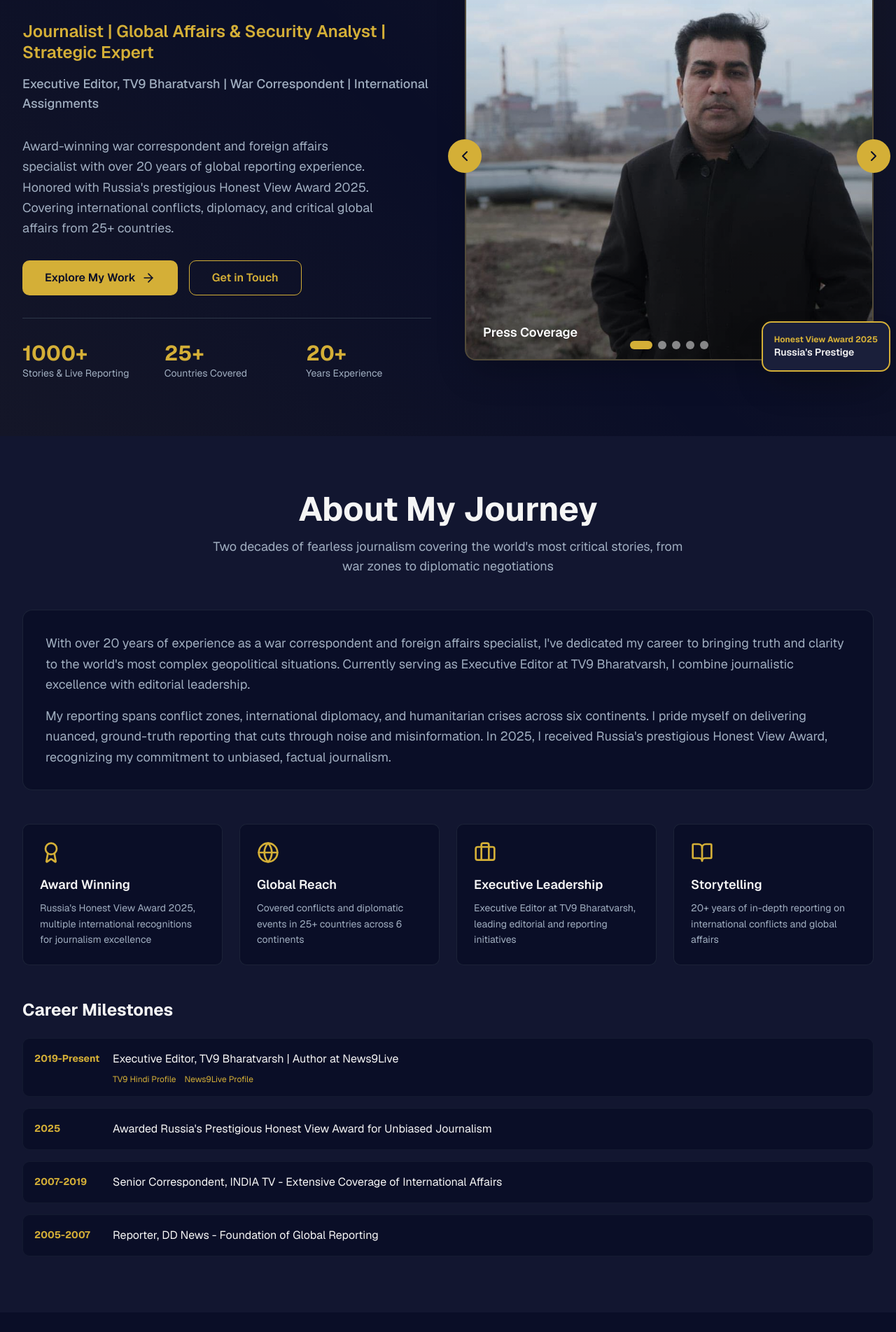
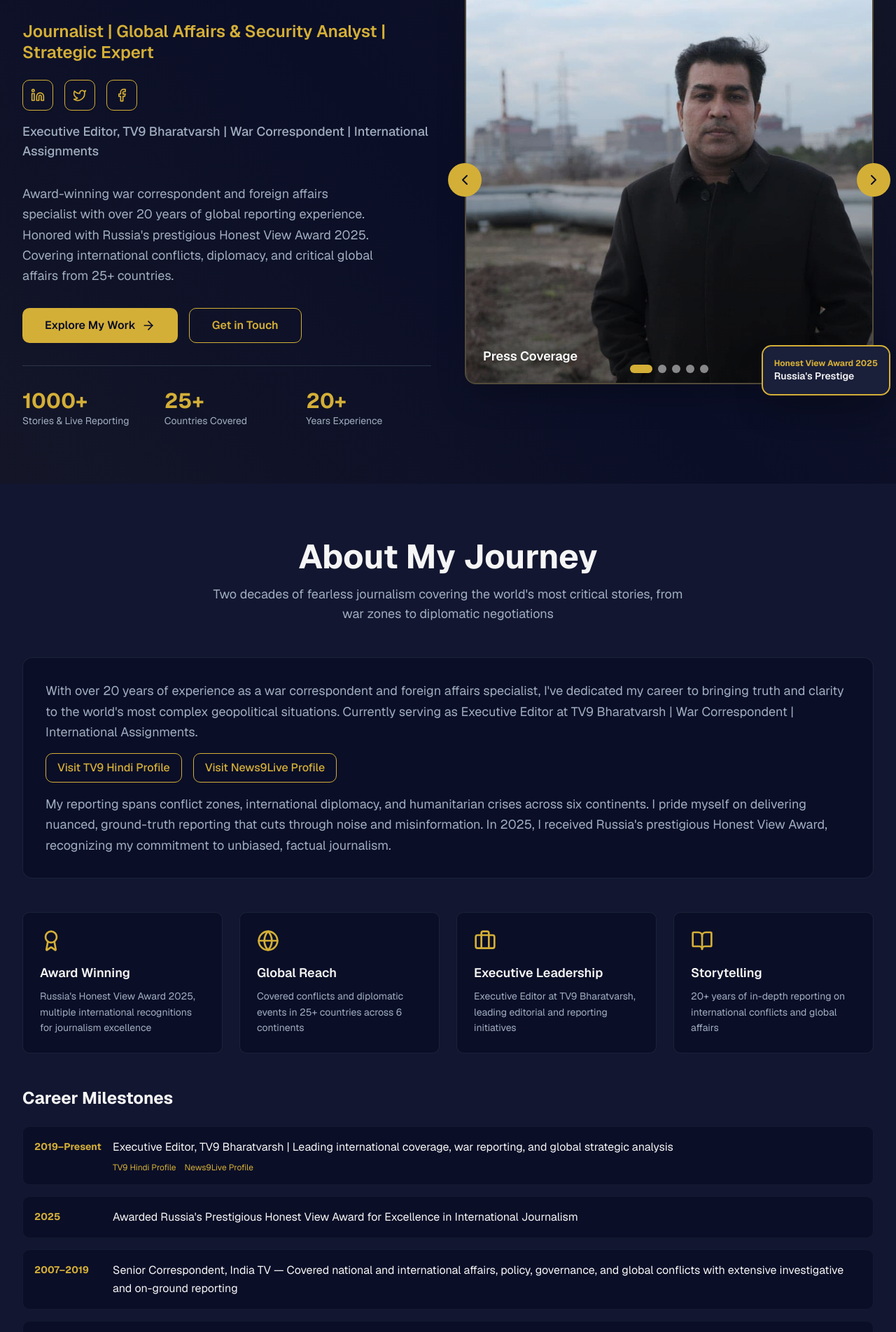
Before and after one commit to Sedawk-Dynamics/manishjha, a Next.js app: page / in a window 1280 px wide. Shown: the part 177-2080 px from the top of the page at 70% size. Built offline with nearby package versions, Linux system fonts and the light colour scheme.

Commit message:
data added

```diff
--- a/components/bio-section.tsx
+++ b/components/bio-section.tsx
@@ -70,11 +70,32 @@ export function BioSection() {
             variants={itemVariants}
             className="bg-background rounded-xl p-8 border border-border/50"
           >
-            <p className="text-lg text-muted-foreground leading-relaxed space-y-4">
-              With over 20 years of experience as a war correspondent and foreign affairs specialist, I've dedicated my career to bringing truth
-              and clarity to the world's most complex geopolitical situations. Currently serving as Executive Editor at TV9 Bharatvarsh, I combine
-              journalistic excellence with editorial leadership.
-            </p>
+            <p className="text-lg text-muted-foreground leading-relaxed">
+  With over 20 years of experience as a war correspondent and foreign affairs specialist, I've dedicated my career to bringing truth
+  and clarity to the world's most complex geopolitical situations. Currently serving as Executive Editor at TV9 Bharatvarsh | War Correspondent | International Assignments.
+</p>
+
+{/* Credibility Links */}
+<div className="flex flex-wrap gap-4 mt-4">
+  <a
+    href="https://www.tv9hindi.com/author/manish"
+    target="_blank"
+    rel="noopener noreferrer"
+    className="inline-flex items-center gap-2 px-4 py-2 border border-primary text-primary rounded-lg font-medium hover:bg-primary hover:text-primary-foreground transition-all duration-300"
+  >
+    Visit TV9 Hindi Profile
+  </a>
+
+  <a
+    href="https://www.news9live.com/author/manish-jha-2"
+    target="_blank"
+    rel="noopener noreferrer"
+    className="inline-flex items-center gap-2 px-4 py-2 border border-primary text-primary rounded-lg font-medium hover:bg-primary hover:text-primary-foreground transition-all duration-300"
+  >
+    Visit News9Live Profile
+  </a>
+</div>
+
             <p className="text-lg text-muted-foreground leading-relaxed mt-4">
               My reporting spans conflict zones, international diplomacy, and humanitarian crises across six continents. I pride myself on delivering
               nuanced, ground-truth reporting that cuts through noise and misinformation. In 2025, I received Russia's prestigious Honest View Award,
@@ -111,11 +132,30 @@ export function BioSection() {
             <h3 className="text-2xl font-bold text-foreground">Career Milestones</h3>
             <div className="space-y-4">
               {[
-                { year: '2019-Present', event: 'Executive Editor, TV9 Bharatvarsh | Author at News9Live', links: { tv9: 'https://www.tv9hindi.com/author/manish', news9: 'https://www.news9live.com/author/manish-jha-2' } },
-                { year: '2025', event: 'Awarded Russia\'s Prestigious Honest View Award for Unbiased Journalism' },
-                { year: '2007-2019', event: 'Senior Correspondent, INDIA TV - Extensive Coverage of International Affairs' },
-                { year: '2005-2007', event: 'Reporter, DD News - Foundation of Global Reporting' },
-              ].map((milestone, idx) => (
+  {
+    year: '2019–Present',
+    event: 'Executive Editor, TV9 Bharatvarsh | Leading international coverage, war reporting, and global strategic analysis',
+    links: {
+      tv9: 'https://www.tv9hindi.com/author/manish',
+      news9: 'https://www.news9live.com/author/manish-jha-2',
+    },
+  },
+  {
+    year: '2025',
+    event: "Awarded Russia's Prestigious Honest View Award for Excellence in International Journalism",
+  },
+  {
+    year: '2007–2019',
+    event:
+      'Senior Correspondent, India TV — Covered national and international affairs, policy, governance, and global conflicts with extensive investigative and on-ground reporting',
+  },
+  {
+    year: '2005–2007',
+    event:
+      'Reporter, DD News — Reported on national affairs with primary focus on Parliament of India, Judiciary, and investigative agencies',
+  },
+]
+.map((milestone, idx) => (
                 <motion.div
                   key={idx}
                   variants={itemVariants}
--- a/components/hero-section.tsx
+++ b/components/hero-section.tsx
@@ -1,4 +1,6 @@
 'use client'
+import { Linkedin, Twitter, Facebook } from 'lucide-react'
+
 
 import { motion } from 'framer-motion'
 import { ArrowRight, ChevronLeft, ChevronRight } from 'lucide-react'
@@ -7,6 +9,24 @@ import Image from 'next/image'
 
 export function HeroSection() {
   const [currentImageIndex, setCurrentImageIndex] = useState(0)
+  const socialLinks = [
+  {
+    icon: Linkedin,
+    label: 'LinkedIn',
+    href: 'https://www.linkedin.com/in/manish-jha-02715ab0',
+  },
+  {
+    icon: Twitter,
+    label: 'Twitter',
+    href: 'https://x.com/manishjhatweets',
+  },
+  {
+    icon: Facebook,
+    label: 'Facebook',
+    href: 'https://www.facebook.com/share/1BvuHeMa4a/',
+  },
+]
+
 
   const images = [
     {
@@ -107,6 +127,30 @@ export function HeroSection() {
 >
   Journalist | Global Affairs & Security Analyst | Strategic Expert
 </motion.p>
+{/* Social Media Links */}
+<motion.div
+  className="flex items-center gap-4 pt-2"
+  variants={itemVariants}
+>
+  {socialLinks.map((social, index) => {
+    const Icon = social.icon
+    return (
+      <motion.a
+        key={index}
+        href={social.href}
+        target="_blank"
+        rel="noopener noreferrer"
+        className="flex items-center justify-center w-11 h-11 rounded-lg border border-primary text-primary hover:bg-primary hover:text-primary-foreground transition-all duration-300 shadow-sm"
+        whileHover={{ scale: 1.1 }}
+        whileTap={{ scale: 0.95 }}
+        aria-label={social.label}
+      >
+        <Icon size={20} />
+      </motion.a>
+    )
+  })}
+</motion.div>
+
               <motion.p
                 className="text-lg text-muted-foreground font-medium"
                 variants={itemVariants}
--- a/components/international-assignments.tsx
+++ b/components/international-assignments.tsx
@@ -6,8 +6,8 @@ import { MapPin, Calendar } from 'lucide-react'
 export function InternationalAssignments() {
   const assignments = [
     {
-      country: 'Ukraine',
-      region: 'Donbass',
+      country: 'Russia - Ukraine',
+      region: 'Moscow, Crimea, Donbass',
       period: '2022-2025',
       highlights: 'War Zone Reporting, Conflict Analysis',
       color: 'from-blue-500/20 to-blue-600/20',
@@ -33,6 +33,20 @@ export function InternationalAssignments() {
       highlights: 'Regional Affairs, Security Analysis',
       color: 'from-orange-500/20 to-orange-600/20',
     },
+   {
+    country: 'Israel & Middle East',
+    region: 'Tel Aviv, Tehran',
+    period: '2023-2025',
+    highlights: 'Middle East Conflict, Regional Security, Diplomacy',
+    color: 'from-yellow-500/20 to-orange-600/20',
+  },
+  {
+    country: 'Europe',
+    region: 'Brussels, Paris, Berlin',
+    period: '2021-2025',
+    highlights: 'EU Politics, NATO, Regional Affairs',
+    color: 'from-purple-500/20 to-purple-700/20',
+  },
   ]
 
   const containerVariants = {
```
Lines whose indentation alone changed are shown as unchanged.
